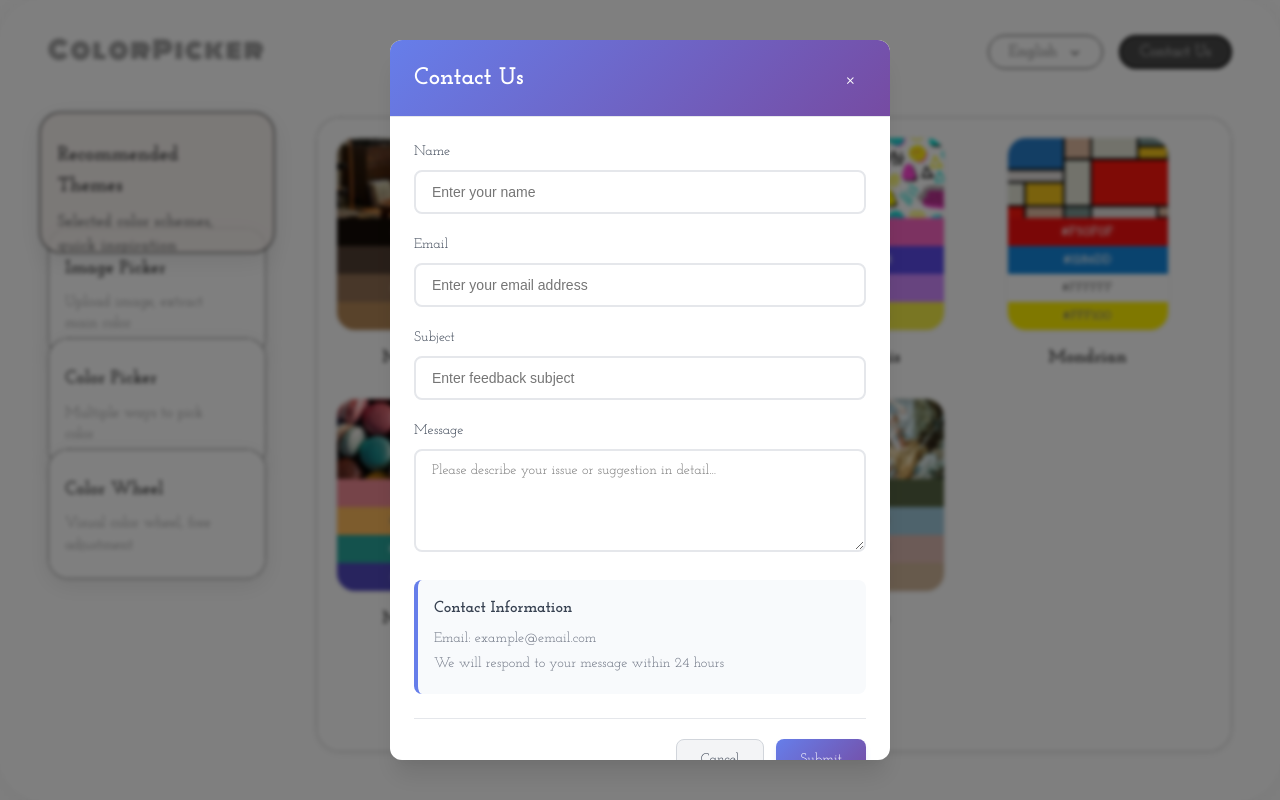
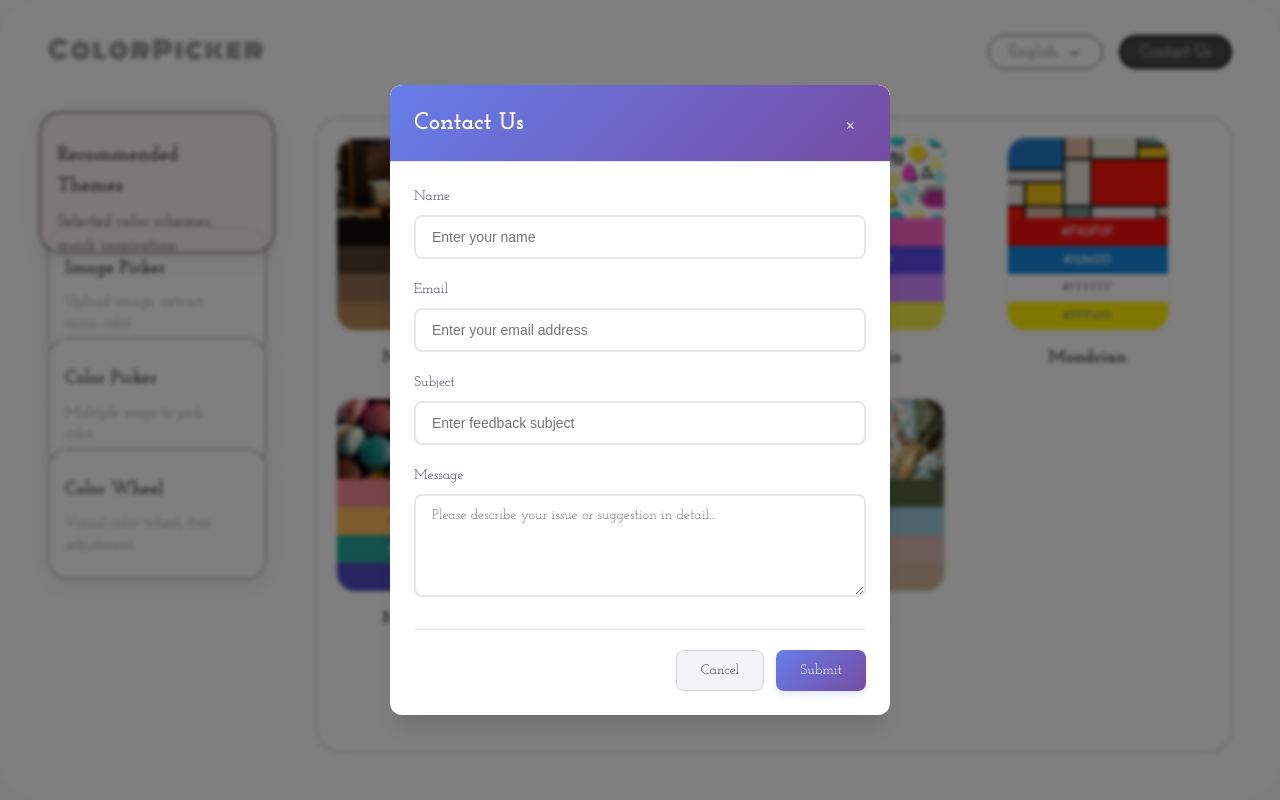
Before and after one commit to FreedomSnow/color_picker, a React (Vite) app: page / in a window 1280 px wide. Both pictures are taken after a click on the button "Contact Us". Built offline with nearby package versions, Linux system fonts and the light colour scheme.

Commit message:
update contact us ui.

```diff
--- a/src/components/ContactUS/ContactUs.jsx
+++ b/src/components/ContactUS/ContactUs.jsx
@@ -133,11 +133,6 @@ const ContactUs = ({ isOpen, onClose }) => {
             />
           </div>
 
-          <div className={styles.contactInfo}>
-            <h3>{t('contactUs.contactInfo')}</h3>
-            <p>{t('contactUs.emailInfo')}</p>
-            <p>{t('contactUs.responseTime')}</p>
-          </div>
 
           <div className={styles.actions}>
             <button type="button" className={styles.cancelBtn} onClick={handleCancel}>
```
